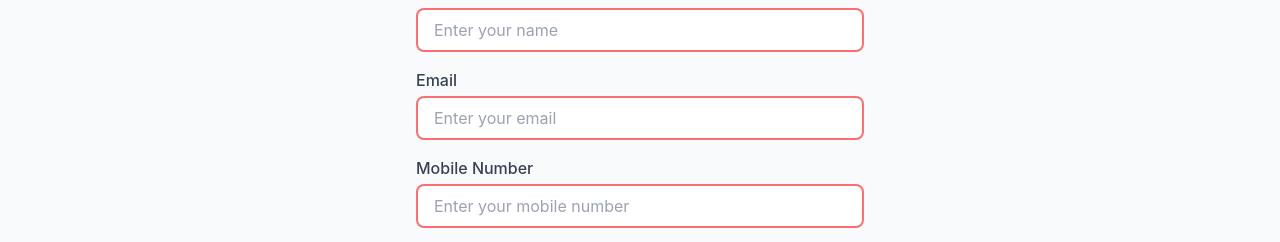
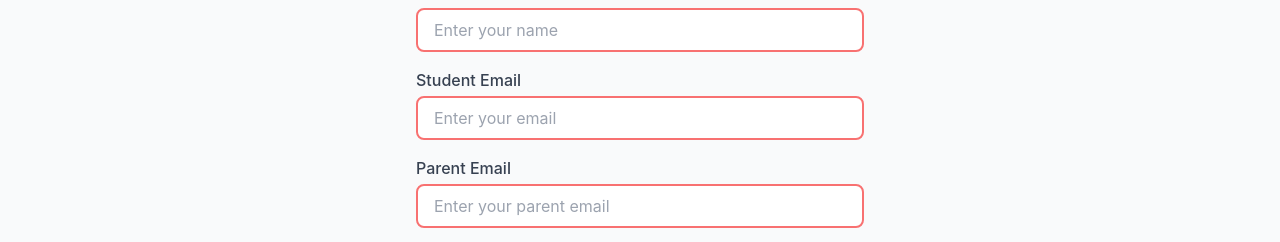
Before and after one commit to Santhu2611/attendance_frontend, a React (Create React App) app: page /registration in a window 1280 px wide. Shown: the part 558-800 px from the top of the page. Built offline with nearby package versions, Linux system fonts and the light colour scheme.

Commit message:
changes made

```diff
--- a/src/components/admin/studApproval.jsx
+++ b/src/components/admin/studApproval.jsx
@@ -1,8 +1,9 @@
-import React, { useEffect, useState } from "react";
+import React, { useEffect, useRef, useState } from "react";
 import { BASE_URL } from "../../config";
 
 const StudentActivations = () => {
   const [students, setStudents] = useState([]);
+  const hasFetched = useRef(false);
 
   const fetchStudents = async () => {
     try {
@@ -18,7 +19,10 @@ const StudentActivations = () => {
   };
 
   useEffect(() => {
-    fetchStudents();
+    if (!hasFetched.current) {  // ✅ Runs only on first render
+      fetchStudents();
+      hasFetched.current = true;
+    }
   }, []);
 
   const handleApprove = async (id) => {
--- a/src/components/login.jsx
+++ b/src/components/login.jsx
@@ -101,14 +101,14 @@ const Login = () => {
             <label
               htmlFor="name"
               className="block text-gray-700 font-medium mb-1">
-              {role === "staff" ? "Email" : "Roll Number"}
+              {role !== "student" ? "Email" : "Roll Number"}
             </label>
             <input
               id="name"
               type="text"
               required
               placeholder={`Enter your ${
-                role === "staff" ? "email" : "roll number"
+                role !== "student" ? "email" : "roll number"
               }`}
               value={name}
               onChange={(e) => setName(e.target.value)}
--- a/src/components/register.jsx
+++ b/src/components/register.jsx
@@ -11,6 +11,7 @@ const Registration = () => {
     photo: null,
     name: "",
     emailid: "",
+    parentEmail:"",
     studentmobile: "",
     address: "",
     password: "",
@@ -45,7 +46,12 @@ const Registration = () => {
 
   const handleSubmit = async (e) => {
     e.preventDefault();
-    console.log(formData);
+
+
+    if(formData.parentEmail === formData.emailid){
+      return alert("Parent Email and student Email could not be same");
+    }
+
     //hit this api "/register/students" with formData
     const response = await fetch(`${BASE_URL}/register/students`, {
       method: "POST",
@@ -181,7 +187,7 @@ const Registration = () => {
             <label
               htmlFor="email"
               className="block text-gray-700 font-medium mb-1">
-              Email
+              Student Email
             </label>
             <input
               type="email"
@@ -192,6 +198,24 @@ const Registration = () => {
               className="w-full border-2 border-red-400 rounded-lg px-4 py-2 focus:outline-none focus:border-red-500"
               required
               placeholder="Enter your email"
+            />
+          </div>
+
+          <div className="mb-4">
+            <label
+              htmlFor="parentEmail"
+              className="block text-gray-700 font-medium mb-1">
+              Parent Email
+            </label>
+            <input
+              type="email"
+              id="parentEmail"
+              name="parentEmail"
+              value={formData.parentEmail}
+              onChange={handleChange}
+              className="w-full border-2 border-red-400 rounded-lg px-4 py-2 focus:outline-none focus:border-red-500"
+              required
+              placeholder="Enter your parent email"
             />
           </div>
 
--- a/src/components/staff/checkAttendance.jsx
+++ b/src/components/staff/checkAttendance.jsx
@@ -70,14 +70,21 @@ const CheckAttendance = () => {
 
   const handleGetCSV = async () => {
     try {
+      console.log(selectedStudent)
       const email = localStorage.getItem("staffEmail");
+      const studentData = await fetch(`${BASE_URL}/students/${selectedStudent}`);
+
+      const stu = await studentData.json();
+
+      console.log(stu.student)
+
       const body =
         attendanceType === "student"
           ? {
               studentId: selectedStudent,
               startDate,
               endDate,
-              staffEmail: email,
+              staffEmail: stu.student.parentEmail,
             }
           : {
               department: selectedBranch,
@@ -85,7 +92,6 @@ const CheckAttendance = () => {
               endDate,
               staffEmail: email,
             };
-
       const url =
         attendanceType === "student"
           ? `${BASE_URL}/sendattendance`
@@ -275,7 +281,7 @@ const CheckAttendance = () => {
             {attendanceType === "student" ? "Student" : "Branch"})
           </h1>
           <button
-            onClick={handleGetCSV}
+            onClick={async () => await handleGetCSV()}
             className="mb-4 px-4 py-2 border border-red-400 text-red-400 rounded hover:bg-red-400 hover:text-white">
             Get CSV through Mail
           </button>
--- a/src/components/staff/staffAttendLogs.jsx
+++ b/src/components/staff/staffAttendLogs.jsx
@@ -52,7 +52,7 @@ const StaffAttendanceLogs = () => {
                                 <th className="border border-gray-300 px-4 py-2">Department</th>
                                 <th className="border border-gray-300 px-4 py-2">Present Date</th>
                                 <th className="border border-gray-300 px-4 py-2">Attendance Time</th>
-                                <th className="border border-gray-300 px-4 py-2">Attendance Pic</th>
+                                {/* <th className="border border-gray-300 px-4 py-2">Attendance Pic</00.th> */}
                             </tr>
                         </thead>
                         <tbody>
@@ -65,9 +65,9 @@ const StaffAttendanceLogs = () => {
 
                                     </td>
                                     <td className="border border-gray-300 px-4 py-2">{formatTime(attend?.attendance[index]?.date)}</td>
-                                    <td className="border border-gray-300 px-4 py-2">
+                                    {/* <td className="border border-gray-300 px-4 py-2">
                                         <img src={attend?.attendance[index]?.pic} alt="Attendance Pic" className="w-16 h-16 object-cover mx-auto" />
-                                    </td>
+                                    </td>  */}
                                 </tr>
                             ))}
                         </tbody>
--- a/src/components/student/attendanceLogs.jsx
+++ b/src/components/student/attendanceLogs.jsx
@@ -60,7 +60,7 @@ const StudentAttendanceLogs = () => {
                                 <th className="border border-gray-300 px-4 py-2">Department</th>
                                 <th className="border border-gray-300 px-4 py-2">Present Date</th>
                                 <th className="border border-gray-300 px-4 py-2">Attendance Time</th>
-                                <th className="border border-gray-300 px-4 py-2">Pic</th>
+                                {/* <th className="border border-gray-300 px-4 py-2">Pic</th> */}
                             </tr>
                         </thead>
                         <tbody>
@@ -73,7 +73,7 @@ const StudentAttendanceLogs = () => {
                                     <td className="border border-gray-300 px-4 py-2">{student.department}</td>
                                     <td className="border border-gray-300 px-4 py-2">{formatDate(attend.date)}</td>
                                     <td className="border border-gray-300 px-4 py-2">{formatTime(attend.date)}</td>
-                                    <td className="border border-gray-300 px-4 py-2 "><img src={attend?.pic} alt="pic" className="mx-auto h-20" /></td>
+                                    {/* <td className="border border-gray-300 px-4 py-2 "><img src={attend?.pic} alt="pic" className="mx-auto h-20" /></td> */}
                                 </tr>
                             ))}
                         </tbody>
--- a/src/config.js
+++ b/src/config.js
@@ -1,2 +1,2 @@
-// export const BASE_URL = 'http://localhost:4000';
-export const BASE_URL = 'https://attendance-backend-two.vercel.app';
+export const BASE_URL = 'http://localhost:4000';
+// export const BASE_URL = 'https://attendance-backend-two.vercel.app';
```
